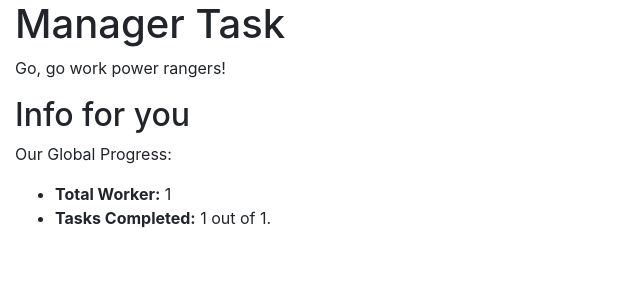
After one commit to Just-Kexit/it-company-task-manager, a Django app: template templates/task_manager/index.html in a window 1280 px wide. The commit adds this page. Shown: the top 300 px of the page, without its empty margins (0-640 px from the left). Run offline with Django 5.2, Linux system fonts and the light colour scheme; the template is opened without the code that fills it: most values are stand-ins (such as "Sample title", 1, 10 or a date in 2020).

Commit message:
Set up base template and index page

```diff
--- a/templates/base.html
+++ b/templates/base.html
@@ -15,26 +15,10 @@
 </head>
 
 <body>
-<div class="container-fluid">
-    <div class="row">
-        <div class="col-sm-2">
-
-            {% block sidebar %}
-                {% include "includes/sidebar.html" %}
-            {% endblock %}
-
-        </div>
-        <div class="col-sm-10 ">
-
-            {% block content %}{% endblock %}
-
-            {% block pagination %}
-                {% include "includes/pagination.html" %}
-            {% endblock %}
-
-        </div>
-    </div>
-</div>
+  <div class="col-sm-10 ">
+    {% block content %}
+    {% endblock %}
+  </div>
 </body>
 
 </html>
--- /dev/null
+++ b/templates/task_manager/index.html
@@ -0,0 +1,12 @@
+{% extends "base.html" %}
+
+{% block content %}
+    <h1>Manager Task</h1>
+    <p>Go, go work power rangers!</p>
+    <h2>Info for you</h2>
+    <p>Our Global Progress:</p>
+    <ul>
+        <li><strong>Total Worker:</strong> {{ num_workers }}</li>
+        <li><strong>Tasks Completed:</strong> {{ num_task_completed }} out of {{ num_task }}.</li>
+    </ul>
+{% endblock %}
```
Also changed, not shown: task_manager/views.py (+3 -5 lines), static/css/style.css (deleted), static/css/styles.css (added).
